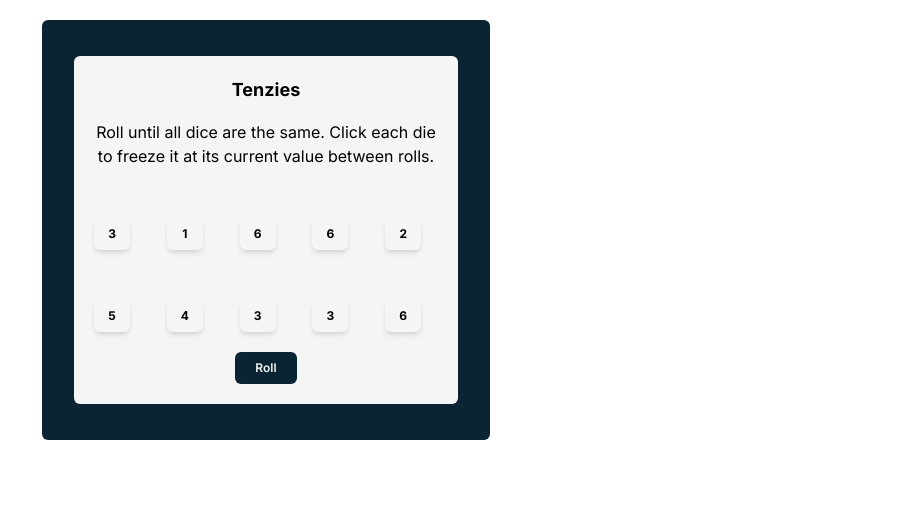
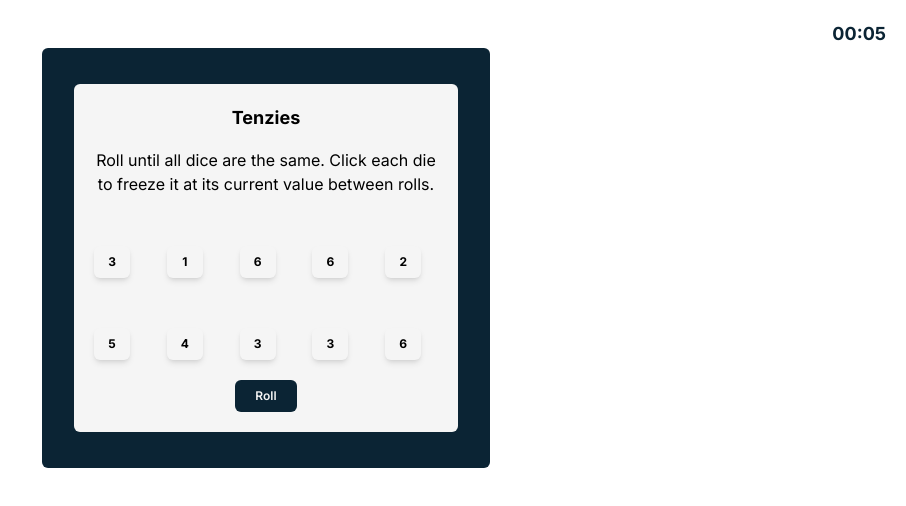
Before and after one commit to IvyMurage/tenzie-scrimba-game, a React (Vite) app: page / in a window 1280 px wide. Shown: the top 506 px of the page, without its empty margins (374-1280 px from the left). Built offline with nearby package versions, Linux system fonts and the light colour scheme.

Commit message:
feat: add a timer on the tenzie game

```diff
--- a/package.json
+++ b/package.json
@@ -12,6 +12,7 @@
   "dependencies": {
     "nanoid": "^5.0.7",
     "react": "^18.3.1",
+    "react-confetti": "^6.1.0",
     "react-dom": "^18.3.1"
   },
   "devDependencies": {
--- a/src/App.tsx
+++ b/src/App.tsx
@@ -1,6 +1,8 @@
 import { useEffect, useState } from "react"
 import Die from "./Die"
 import { nanoid } from "nanoid"
+import ReactConfetti from "react-confetti"
+import Timer from "./timer"
 
 type DiceProps = {
   id: string
@@ -8,15 +10,27 @@ type DiceProps = {
   isHeld: boolean
 }
 
+export type TimeProp = {
+  miniSeconds: number,
+  maxSeconds: number,
+  maxMinutes: number,
+  minMinutes: number
+}
+
 function App() {
   const [dice, setDice] = useState<DiceProps[]>(allNewDice())
   const [tenzies, setTenzie] = useState(false)
-
+  const [seconds, setSeconds] = useState<TimeProp>({
+    maxMinutes: 0,
+    minMinutes: 0,
+    miniSeconds: 0,
+    maxSeconds: 0
+  })
 
   useEffect(() => {
-    dice.every(die => die.isHeld === true) && new Set(dice.map(die => die.value)).size && setTenzie(true)
+    dice.every(die => die.isHeld === true) && new Set(dice.map(die => die.value)).size === 1 && setTenzie(true)
   }, [dice])
-  console.log(tenzies)
+
   function generateNewDice() {
     return ({
       id: nanoid(),
@@ -24,6 +38,43 @@ function App() {
       isHeld: false
     })
   }
+
+  useEffect(() => {
+    const intervalId = setInterval(() => setSeconds((prevSecond) => {
+      if (prevSecond.miniSeconds < 9) {
+        return {
+          ...prevSecond,
+          miniSeconds: prevSecond.miniSeconds + 1
+        }
+      }
+      if (prevSecond.maxSeconds === 5 && prevSecond.miniSeconds === 9) {
+        return {
+          ...prevSecond,
+          miniSeconds: 0,
+          maxSeconds: 0,
+          minMinutes: prevSecond.minMinutes ? prevSecond.minMinutes + 1 : 1
+        }
+      }
+      else if (prevSecond.minMinutes === 9) {
+        return {
+          ...prevSecond,
+          miniSeconds: 0,
+          maxSeconds: 0,
+          minMinutes: 0,
+          maxMinutes: prevSecond.maxMinutes ? prevSecond.maxMinutes + 1 : 1
+        }
+      }
+      else {
+        return ({
+          ...prevSecond,
+          miniSeconds: 0,
+          maxSeconds: prevSecond.maxSeconds ? prevSecond.maxSeconds + 1 : 1
+        })
+      }
+    }), 1000)
+    return () => clearInterval(intervalId)
+  }, [])
+
   function allNewDice(): DiceProps[] {
     const diceArray: DiceProps[] = Array(10).fill(true).map(() => (
       generateNewDice()))
@@ -32,11 +83,23 @@ function App() {
 
   function handleRollDice(e: React.MouseEvent<HTMLButtonElement>) {
     e.preventDefault()
+    if (tenzies) {
+      setTenzie(false)
+      setDice(allNewDice())
+      setSeconds({
+        miniSeconds: 0,
+        maxMinutes: 0,
+        maxSeconds: 0,
+        minMinutes: 0
+      })
+    }
+    else {
       setDice(prevDice => {
         return prevDice.map(die => {
           return die.isHeld ? die : generateNewDice()
         })
       })
+    }
   }
 
   function holdDice(diceId: string) {
@@ -50,7 +113,11 @@ function App() {
 
 
   return (
-    <main className="bg-primary flex items-center justify-center max-w-md m-auto py-4 px-3 mt-5 text-xs rounded-md ">
+    <>
+      <Timer seconds={seconds} />
+      <main className=" clear-both bg-primary flex items-center justify-center max-w-md m-auto py-4 px-3 mt-5 text-xs rounded-md ">
+        {tenzies && <ReactConfetti
+        />}
         <div className="bg-secondary m-5 gap-5 rounded-md p-5 grid grid-cols-5 grid-rows-2 items-center max-w-sm">
           <div className=" col-span-full place-self-center text-center">
             <h1 className="font-bold text-lg">Tenzies</h1>
@@ -59,10 +126,11 @@ function App() {
 
           {diceList}
           <button onClick={handleRollDice} className=" border-0 font-inter bg-primary rounded-md font-semibold w-fit place-self-center text-secondary px-5 py-2 col-span-full">
-          Roll
+            {tenzies ? 'New Game' : 'Roll'}
           </button>
         </div>
       </main>
+    </>
   )
 }
 
--- /dev/null
+++ b/src/timer.tsx
@@ -0,0 +1,14 @@
+import React from 'react'
+import { TimeProp } from './App'
+
+function Timer(props: { seconds: TimeProp }) {
+    console.log(props.seconds)
+    return (
+        <div className='text-primary font-bold text-lg mt-5 float-right mx-5'>
+
+            <h2>{props.seconds.maxMinutes}{props.seconds.minMinutes}:{props.seconds.maxSeconds}{props.seconds.miniSeconds}</h2>
+        </div>
+    )
+}
+
+export default Timer
```
Also changed, not shown: 1 other file (tests, documents, lock files or other folders). Lines whose indentation alone changed are shown as unchanged.
